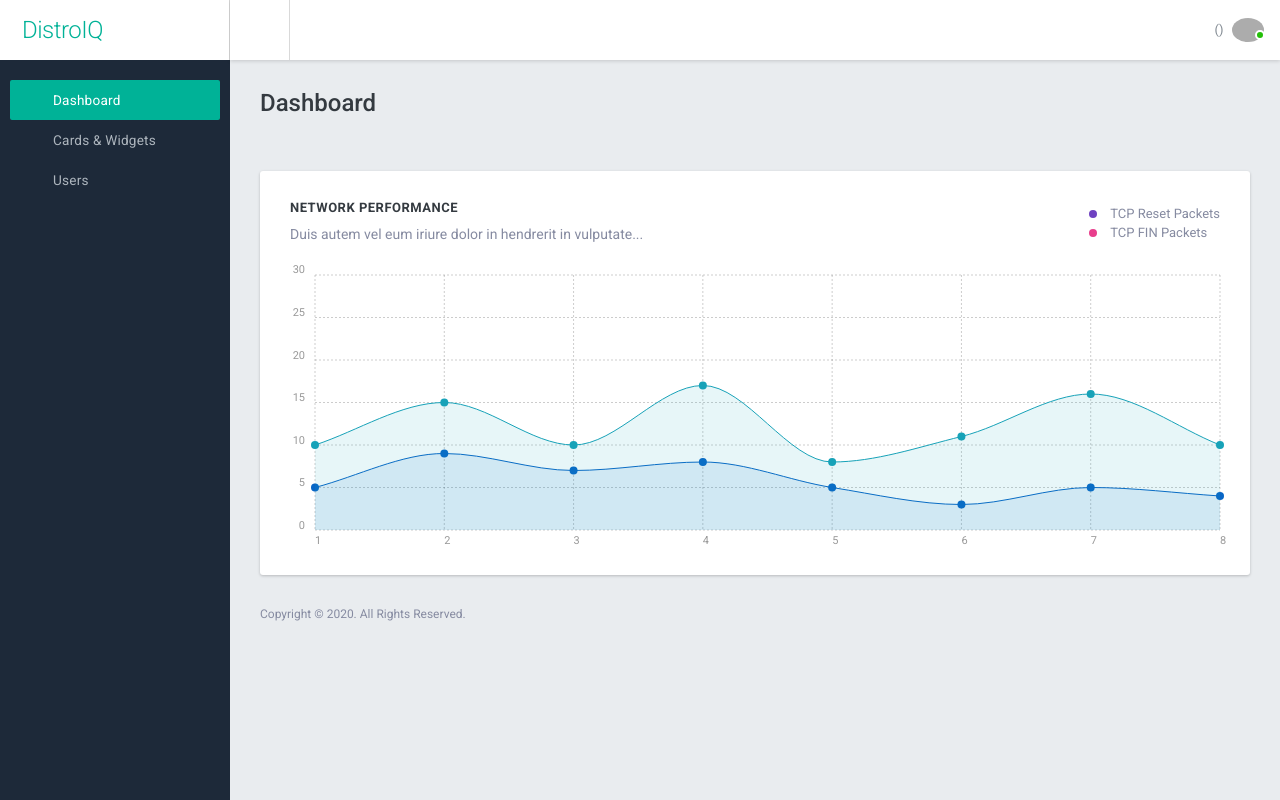
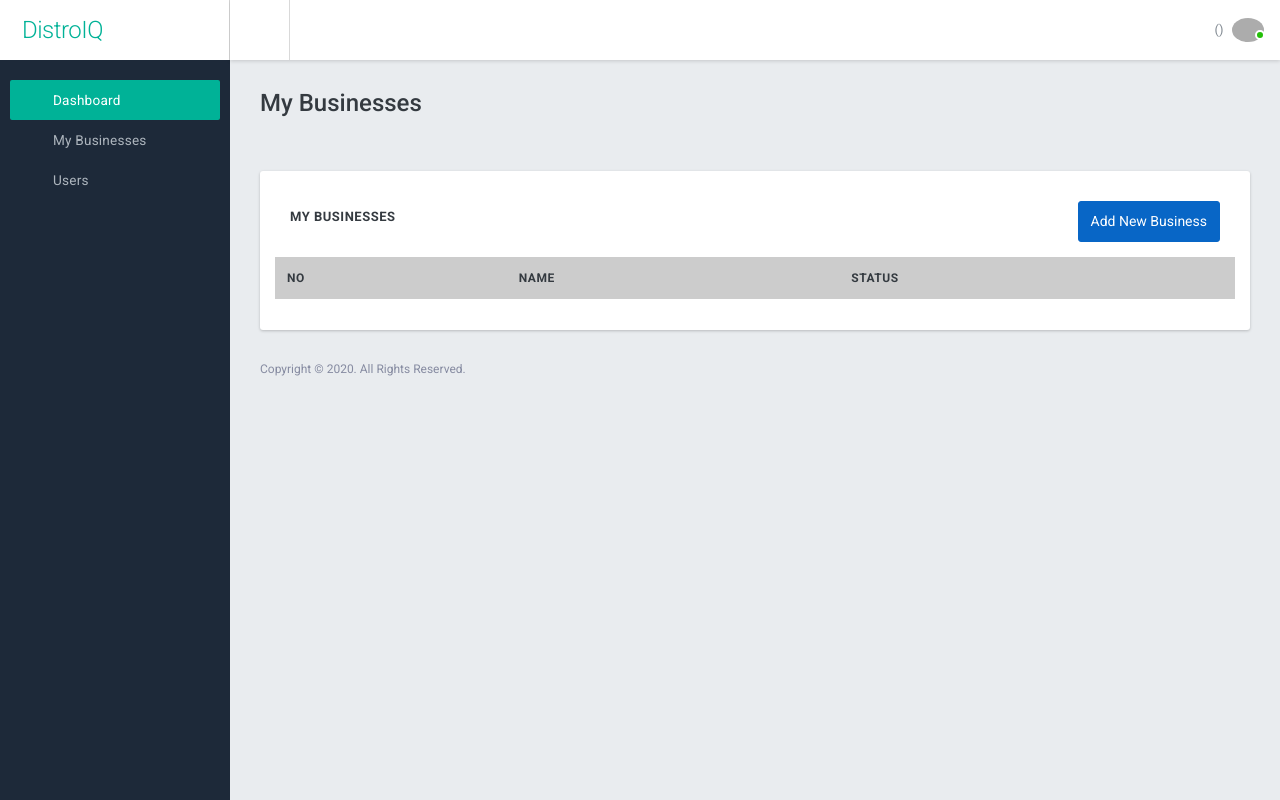
Before and after one commit to javarce/distro, a Django app: template distro/templates/business/account/businesses.html in a window 1280 px wide. Run offline with Django 3.2, Linux system fonts and the light colour scheme; tables that the repository leaves empty hold one stand-in row (values such as "Sample post"); the template is opened without the code that fills it: values that come from a table or form of the project are taken from there, most other values are stand-ins (such as "Sample title", 1, 10 or a date in 2020); lists and menus that the app fills with data are empty; some libraries are stand-ins or nearby versions; some web fonts are replaced; grey boxes are pictures that could not be loaded.

Commit message:
Add page for my businesses.

```diff
--- a/business/models.py
+++ b/business/models.py
@@ -11,6 +11,9 @@
     email = models.CharField(max_length=40, blank=False, null=False, unique=True)
     phone = models.CharField(max_length=15, blank=False, null=False, unique=True)
     password = models.CharField(max_length=225, blank=False, null=False)
+
+    def __str__(self):
+        return self.username
 
 
     def validate(self):
@@ -60,13 +63,32 @@
         users = BaseUser.objects.filter(username=username)
         return bool(users)
 
+    def details(self):
+        return {
+            'id': self.id,
+            'first_name': self.first_name,
+            'last_name': self.last_name,
+            'username': self.username,
+            'email': self.email,
+            'phone': self.phone
+        }
+
+    def get_businesses(self):
+        return self.business_set.all()
+
+    @staticmethod
+    def get_user_by_username(username: str) -> 'BaseUser':
+        return BaseUser.objects.get(username=username)
+
+
 
 
 
 class Business(models.Model):
     name = models.CharField(max_length=100, blank=False, null=False)
     location = models.CharField(max_length=100, blank=False, null=False)
-    user = models.ForeignKey(BaseUser, on_delete=models.CASCADE, related_name='user_businesses', null=False, blank=False, default=0)
+    users = models.ManyToManyField(BaseUser)
+    # user = models.ForeignKey(BaseUser, on_delete=models.CASCADE, related_name='user_businesses', null=False, blank=False, default=0)
 
 
     def validate(self):
--- a/distro/templates/business/account/businesses.html
+++ b/distro/templates/business/account/businesses.html
@@ -6,7 +6,7 @@
 
 {% block content %}
     <div class="pd-30">
-        <h4 class="tx-gray-800 mg-b-5">Dashboard</h4>
+        <h4 class="tx-gray-800 mg-b-5">My Businesses</h4>
     </div>
 
     <div class="br-pagebody mg-t-5 pd-x-30">
@@ -17,21 +17,29 @@
                     <div class="pd-x-30 pd-t-30 pd-b-15">
                         <div class="d-flex align-items-center justify-content-between">
                             <div>
-                                <h6 class="tx-13 tx-uppercase tx-inverse tx-semibold tx-spacing-1">Network
-                                    Performance</h6>
-                                <p class="mg-b-0">Duis autem vel eum iriure dolor in hendrerit in vulputate...</p>
+                                <h6 class="tx-13 tx-uppercase tx-inverse tx-semibold tx-spacing-1">My Businesses</h6>
                             </div>
                             <div class="tx-13">
-                                <p class="mg-b-0"><span class="square-8 rounded-circle bg-purple mg-r-10"></span>
-                                    TCP Reset Packets
-                                </p>
-                                <p class="mg-b-0"><span class="square-8 rounded-circle bg-pink mg-r-10"></span> TCP
-                                    FIN Packets</p>
+                                <a class="btn btn-primary text-white" href="/business/add">Add New Business</a>
                             </div>
                         </div>
                     </div>
                     <div class="pd-x-15 pd-b-15">
-                        <div id="ch1" class="br-chartist br-chartist-2 ht-200 ht-sm-300"></div>
+
+                        {% if businesses %}
+                            <table class="table table-striped">
+                                <thead style="background-color:#CCC;">
+                                    <th>No</th>
+                                    <th>Name</th>
+                                    <th>Status</th>
+                                </thead>
+                                <tbody>
+                                </tbody>
+                            </table>
+                        {% else %}
+                            <tr><p class="text-center">No businesses for this user.</p></tr>
+                        {% endif %}
+
                     </div>
                 </div><!-- card -->
 
--- a/distro/templates/business/layouts/base.html
+++ b/distro/templates/business/layouts/base.html
@@ -56,10 +56,10 @@
 				</div>
 			</a>
 
-			<a href="card-dashboard.html" class="br-menu-link">
+			<a href="/business/all" class="br-menu-link">
 				<div class="br-menu-item">
 					<i class="menu-item-icon icon ion-ios-photos-outline tx-20"></i>
-					<span class="menu-item-label">Cards &amp; Widgets</span>
+					<span class="menu-item-label">My Businesses</span>
 				</div>
 			</a>
 
```
Also changed, not shown: business/views.py (+6 -2 lines), business/migrations/0003_auto_20201221_2037.py (added).
